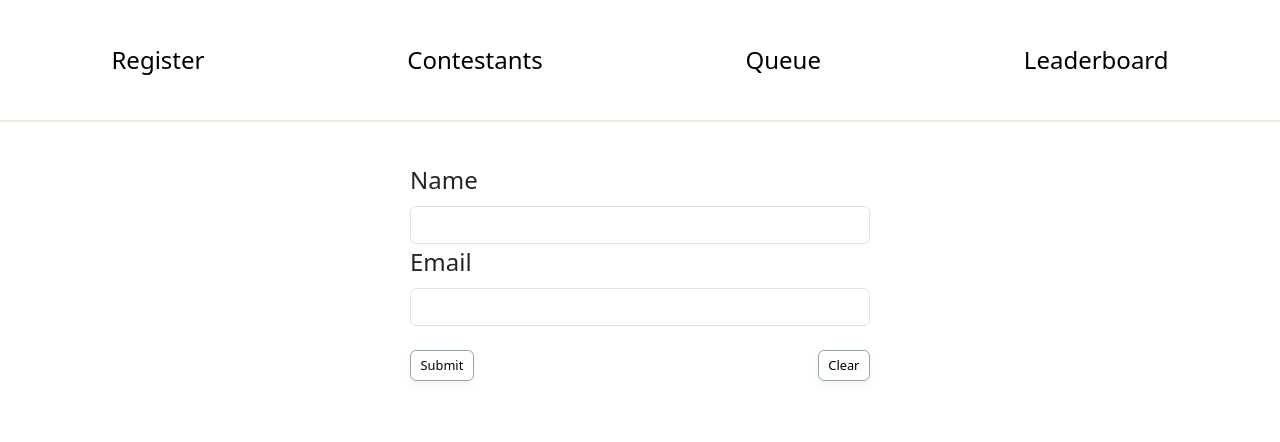
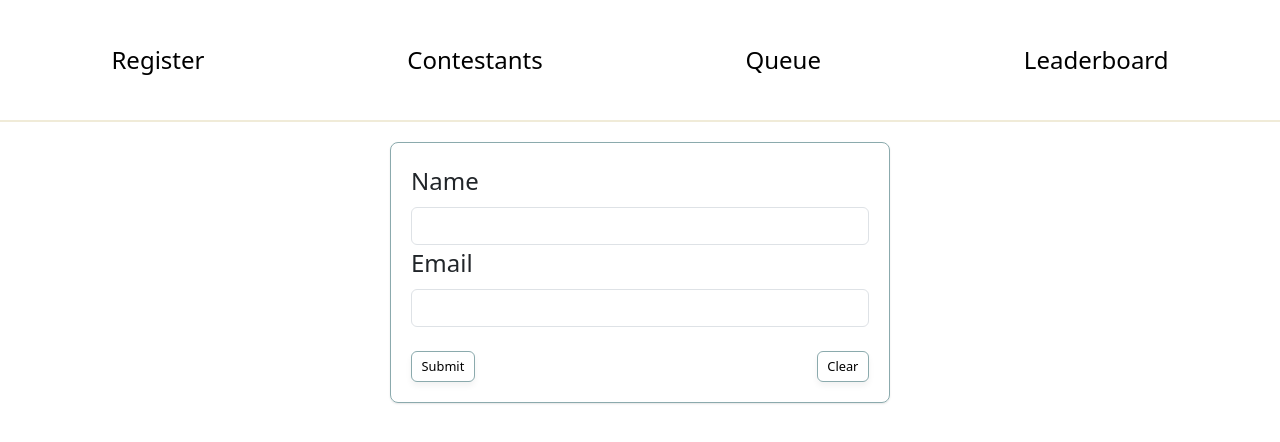
Before and after one commit to CAG-Contactor/admin-ui, a React (Create React App) app: page / in a window 1280 px wide. Shown: the top 442 px of the page. Built offline with nearby package versions, Linux system fonts and the light colour scheme; the HTML template or start-up script is replaced by a standard one.

Commit message:
Lagt till border

```diff
--- a/src/components/CommonStyles.css
+++ b/src/components/CommonStyles.css
@@ -6,14 +6,13 @@
     overflow-y: auto;
     max-width: 800px;
     margin: 0 auto;
+    border: 1px solid var(--secondary-color);
 }
 
 .list-group-item {
-    background-color: var(--secondary-color-cream);
     color: var(--on-highlight-color);
     padding: 0.5rem 0.8rem;
     border-radius: 8px;
-    border: 1px solid var(--secondary-color-olive);
     transition: background-color 0.3s ease, box-shadow 0.3s ease;
     font-size: 1.5rem;
     box-shadow: 0 1px 2px rgba(0, 0, 0, 0.1);
--- a/src/components/register/Register.css
+++ b/src/components/register/Register.css
@@ -2,4 +2,7 @@
     max-width: 500px;
     padding: 20px;
     margin: 0 auto;
+    border: 1px solid var(--secondary-color); /* Add border */
+    border-radius: 8px; /* Add border radius */
+    box-shadow: 0 1px 2px rgba(0, 0, 0, 0.1); /* Add box shadow */
 }
```
